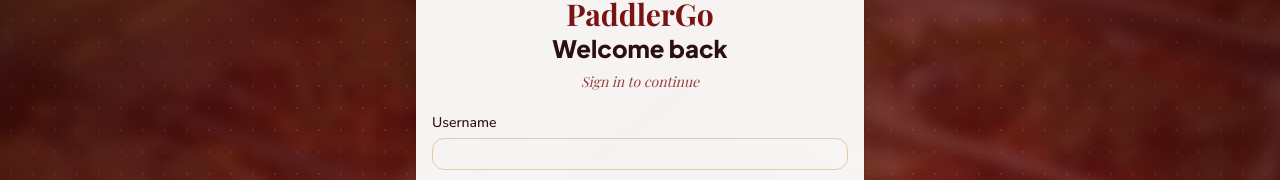
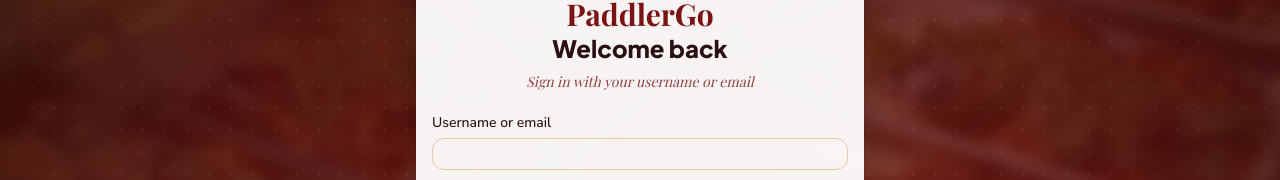
Before and after one commit to kdzyoda/IT109-FVJK1-BIGARAN-COGTAS-DUQUESA, a Next.js app in the folder frontend/: page /login in a window 1280 px wide. Shown: the part 233-413 px from the top of the page. Built offline with nearby package versions, Linux system fonts and the light colour scheme; no server answers.

Commit message:
feat: allow sign in with username or email

```diff
--- a/frontend/src/app/login/page.tsx
+++ b/frontend/src/app/login/page.tsx
@@ -20,7 +20,7 @@ export default function LoginPage() {
               PaddlerGo
             </Link>
             <h1 className="t-hero text-2xl">Welcome back</h1>
-            <p className="t-promo text-primary/80">Sign in to continue</p>
+           <p className="t-promo text-primary/80">Sign in with your username or email</p>
           </div>
           <LoginForm />
         </CardContent>
--- a/frontend/src/components/login-form.tsx
+++ b/frontend/src/components/login-form.tsx
@@ -10,14 +10,16 @@ import { Label } from "@/components/ui/label";
 import { PasswordInput } from "@/components/password-input";
 import { useAuth } from "@/components/auth-provider";
 import { ApiError } from "@/lib/api";
-import { USERNAME_HINT, USERNAME_RE } from "@/lib/validation";
+import { EMAIL_RE, USERNAME_RE } from "@/lib/validation";
 
-type Errors = { username?: string; password?: string };
+type Errors = { login?: string; password?: string };
+
+const LOGIN_HINT = "Enter a valid username (5-30 letters, numbers or underscores) or email address.";
 
 export function LoginForm() {
   const router = useRouter();
   const { login } = useAuth();
-  const [username, setUsername] = useState("");
+  const [loginValue, setLoginValue] = useState("");
   const [password, setPassword] = useState("");
   const [errors, setErrors] = useState<Errors>({});
   const [formError, setFormError] = useState("");
@@ -25,8 +27,9 @@ export function LoginForm() {
 
   async function submit(e: React.FormEvent) {
     e.preventDefault();
+    const value = loginValue.trim();
     const found: Errors = {};
-    if (!USERNAME_RE.test(username)) found.username = USERNAME_HINT;
+    if (!USERNAME_RE.test(value) && !EMAIL_RE.test(value)) found.login = LOGIN_HINT;
     if (password === "") found.password = "Password is required.";
     setErrors(found);
     setFormError("");
@@ -34,7 +37,7 @@ export function LoginForm() {
 
     setLoading(true);
     try {
-      const user = await login(username, password);
+      const user = await login(value, password);
       toast.success(`Welcome, ${user.name}!`);
       router.push(`/dashboard/${user.role}`);
     } catch (err) {
@@ -47,15 +50,15 @@ export function LoginForm() {
   return (
     <form onSubmit={submit} className="space-y-4" noValidate>
       <div className="space-y-2">
-        <Label htmlFor="username">Username</Label>
+        <Label htmlFor="login">Username or email</Label>
         <Input
-          id="username"
-          value={username}
-          maxLength={30}
+          id="login"
+          value={loginValue}
+          maxLength={100}
           autoComplete="username"
-          onChange={(e) => setUsername(e.target.value)}
+          onChange={(e) => setLoginValue(e.target.value)}
         />
-        {errors.username && <p className="text-sm text-destructive">{errors.username}</p>}
+        {errors.login && <p className="text-sm text-destructive">{errors.login}</p>}
       </div>
 
       <div className="space-y-2">
```
